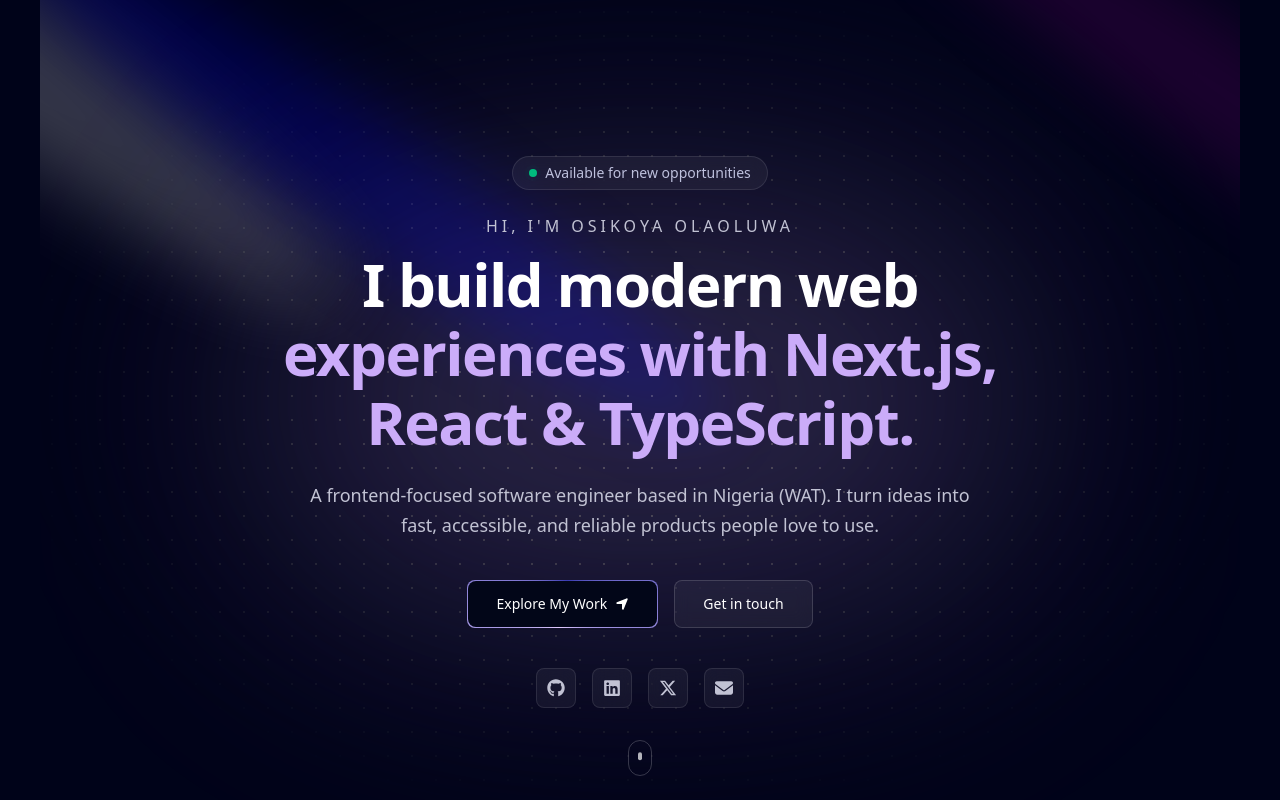
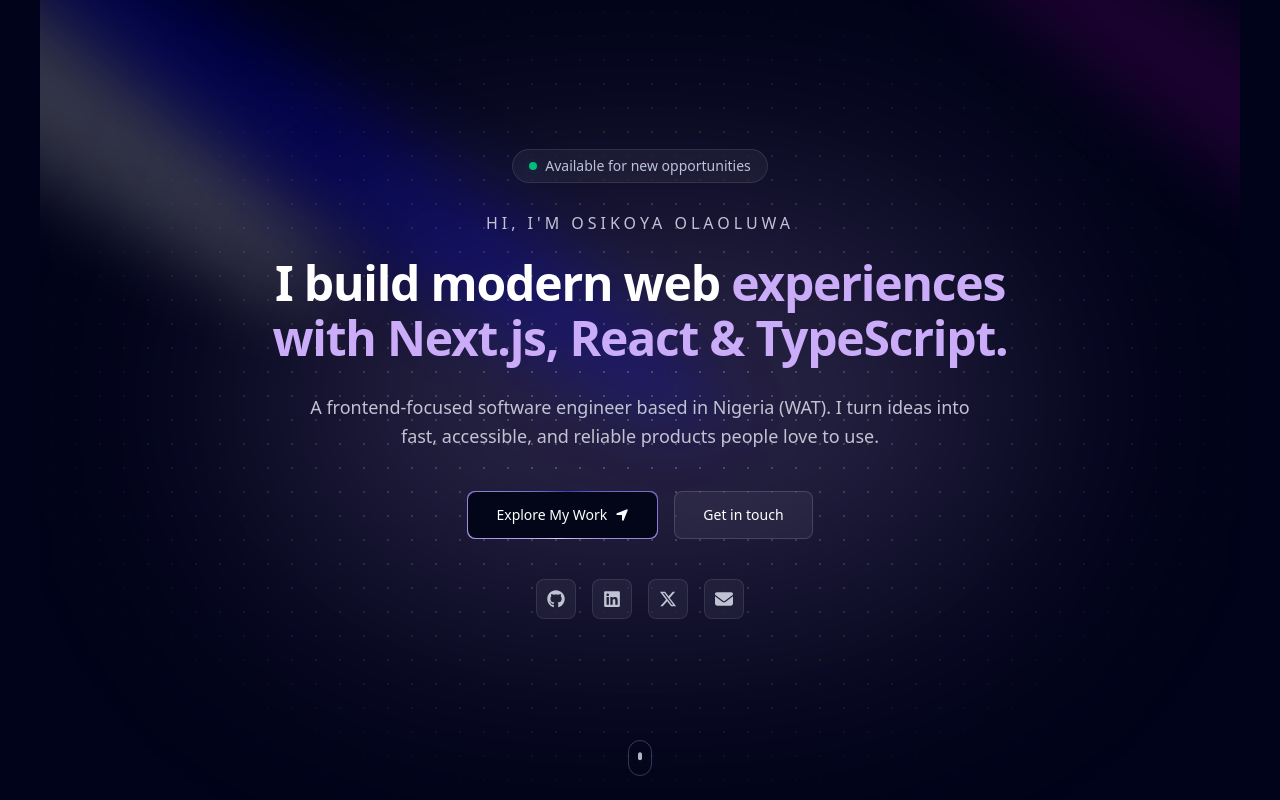
Before and after one commit to Osikoya17/portfolio_1, a Next.js app: page / in a window 1280 px wide. Shown: the top 800 px of the page. Built offline with nearby package versions, Linux system fonts and the light colour scheme.

Commit message:
Hero Section Margin Adjustment

```diff
--- a/components/Hero.tsx
+++ b/components/Hero.tsx
@@ -31,7 +31,7 @@
   return (
     <section
       id="home"
-      className="relative flex min-h-[100svh] w-full flex-col items-center justify-center overflow-hidden pb-20 pt-28 md:pt-36"
+      className="relative flex min-h-[100svh] w-full flex-col items-center justify-center overflow-hidden pb-20 pt-16 md:pt-12"
     >
       {/* Spotlights */}
       <div aria-hidden className="pointer-events-none">
@@ -80,23 +80,23 @@
         {/* Name / kicker */}
         <motion.p
           variants={item}
-          className="mt-6 text-sm uppercase tracking-[0.25em] text-white-200 md:text-base"
+          className="mt-7 text-sm uppercase tracking-[0.25em] text-white-200 md:text-base"
         >
           Hi, I&apos;m Osikoya Olaoluwa
         </motion.p>
 
         {/* Headline */}
-        <motion.div variants={item} className="mt-3">
+        <motion.div variants={item} className="mt-5">
           <TextGenerateEffect
             words={words}
-            className="text-center text-4xl md:text-5xl lg:text-6xl"
+            className="text-center text-4xl md:text-5xl lg:text-5xl"
           />
         </motion.div>
 
         {/* Supporting line */}
         <motion.p
           variants={item}
-          className="mt-6 max-w-2xl text-sm leading-relaxed text-white-200 md:text-lg"
+          className="mt-7 max-w-2xl text-sm leading-relaxed text-white-200 md:text-lg"
         >
           A frontend-focused software engineer based in Nigeria (WAT). I turn ideas
           into fast, accessible, and reliable products people love to use.
```
